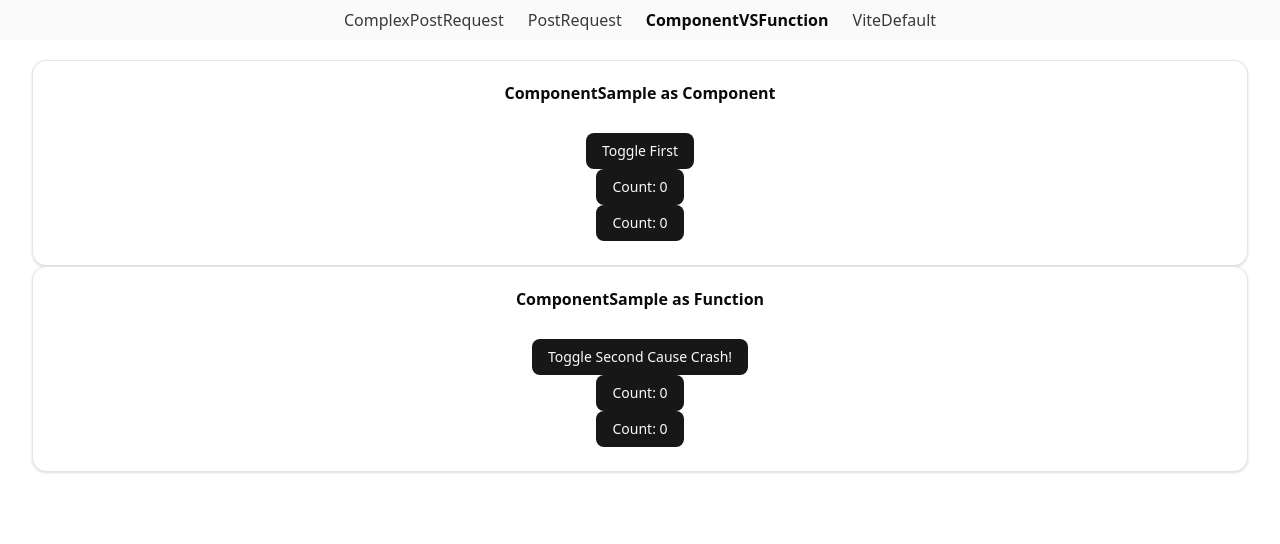
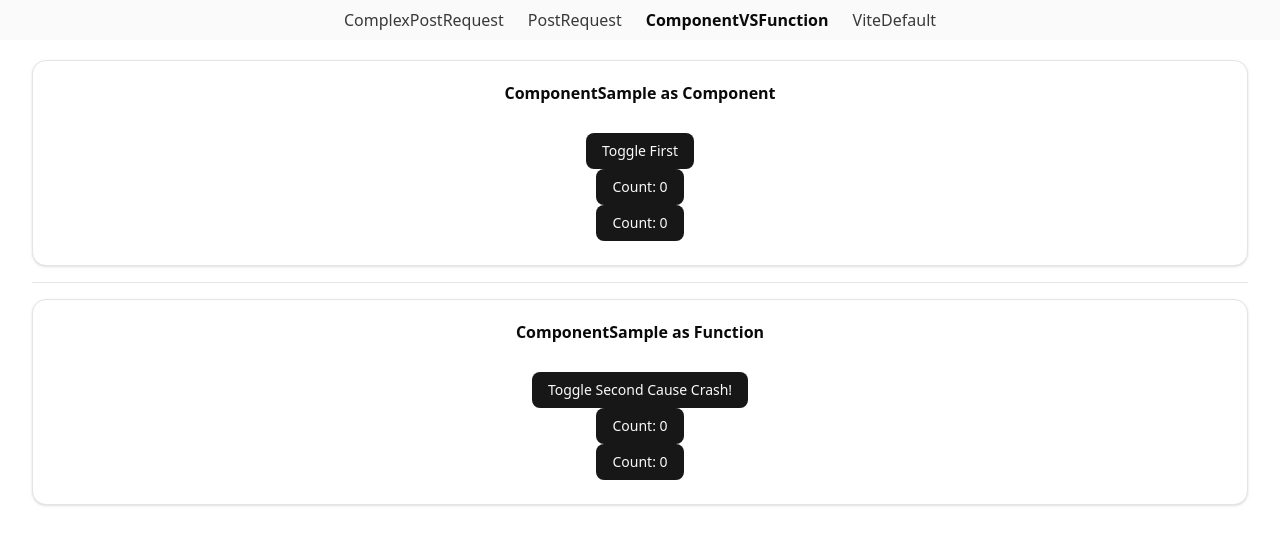
Before and after one commit to ir77/Sandbox-turbo-sniffle, a React (Vite) app in the folder Frontend/: page /component-vs-function in a window 1280 px wide. Shown: the top 544 px of the page. Built offline with nearby package versions, Linux system fonts and the light colour scheme.

Commit message:
feat: Separatorコンポーネントを追加し、ComponentVSFunctionで使用

```diff
--- a/Frontend/package.json
+++ b/Frontend/package.json
@@ -12,6 +12,7 @@
     "coverage": "vitest run --coverage"
   },
   "dependencies": {
+    "@radix-ui/react-separator": "^1.1.7",
     "@radix-ui/react-slot": "^1.2.3",
     "@tailwindcss/vite": "^4.1.14",
     "class-variance-authority": "^0.7.1",
--- /dev/null
+++ b/Frontend/src/components/ui/separator.tsx
@@ -0,0 +1,26 @@
+import * as React from "react"
+import * as SeparatorPrimitive from "@radix-ui/react-separator"
+
+import { cn } from "@/lib/utils"
+
+function Separator({
+  className,
+  orientation = "horizontal",
+  decorative = true,
+  ...props
+}: React.ComponentProps<typeof SeparatorPrimitive.Root>) {
+  return (
+    <SeparatorPrimitive.Root
+      data-slot="separator"
+      decorative={decorative}
+      orientation={orientation}
+      className={cn(
+        "bg-border shrink-0 data-[orientation=horizontal]:h-px data-[orientation=horizontal]:w-full data-[orientation=vertical]:h-full data-[orientation=vertical]:w-px",
+        className
+      )}
+      {...props}
+    />
+  )
+}
+
+export { Separator }
--- a/Frontend/src/pages/ComponentVSFunction.tsx
+++ b/Frontend/src/pages/ComponentVSFunction.tsx
@@ -9,6 +9,7 @@
   CardHeader,
   CardTitle,
 } from "@/components/ui/card"
+import { Separator } from "@/components/ui/separator";
 
 function ComponentSample() {
   const [count, setCount] = useState(0);
@@ -37,6 +38,7 @@
           </ol>
         </CardContent>
       </Card>
+      <Separator className="my-4" />
       <Card>
         <CardHeader>
           <CardTitle>ComponentSample as Function</CardTitle>
```
Also changed, not shown: 1 other file (tests, documents, lock files or other folders).
